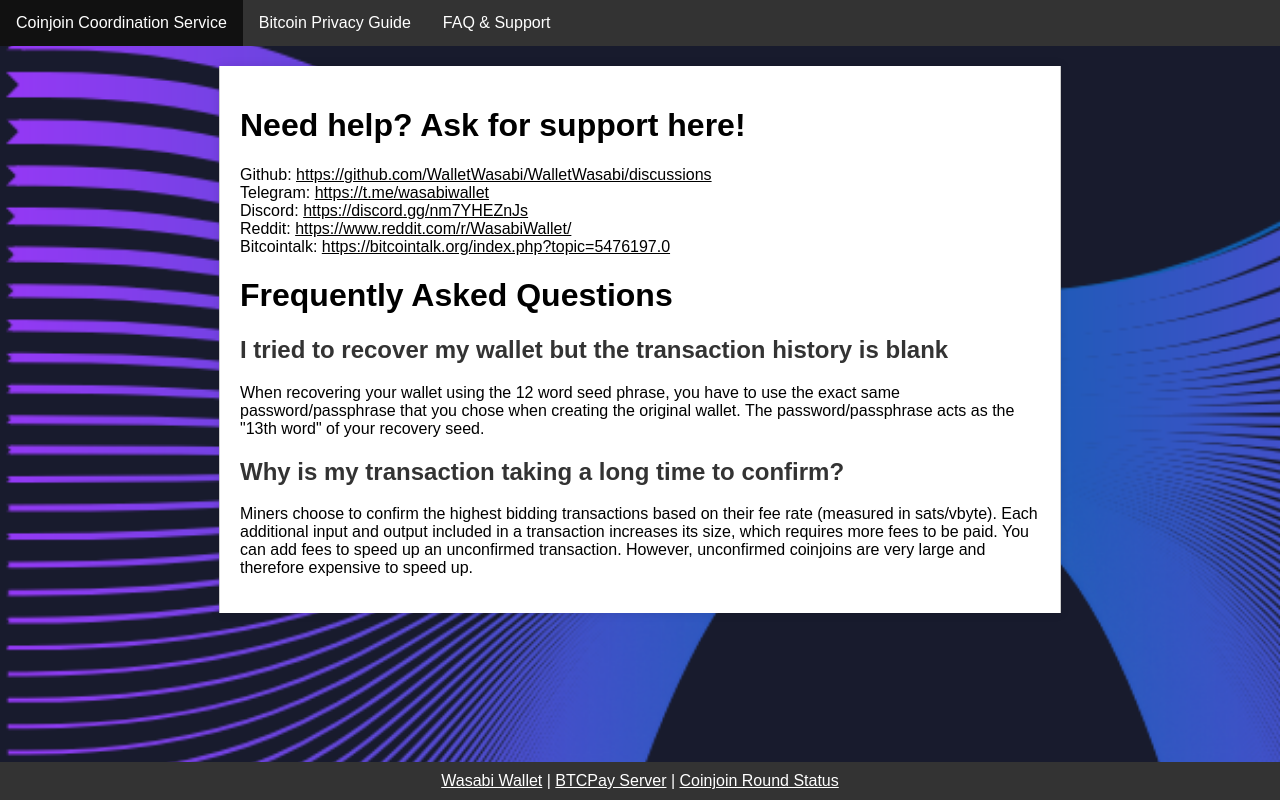
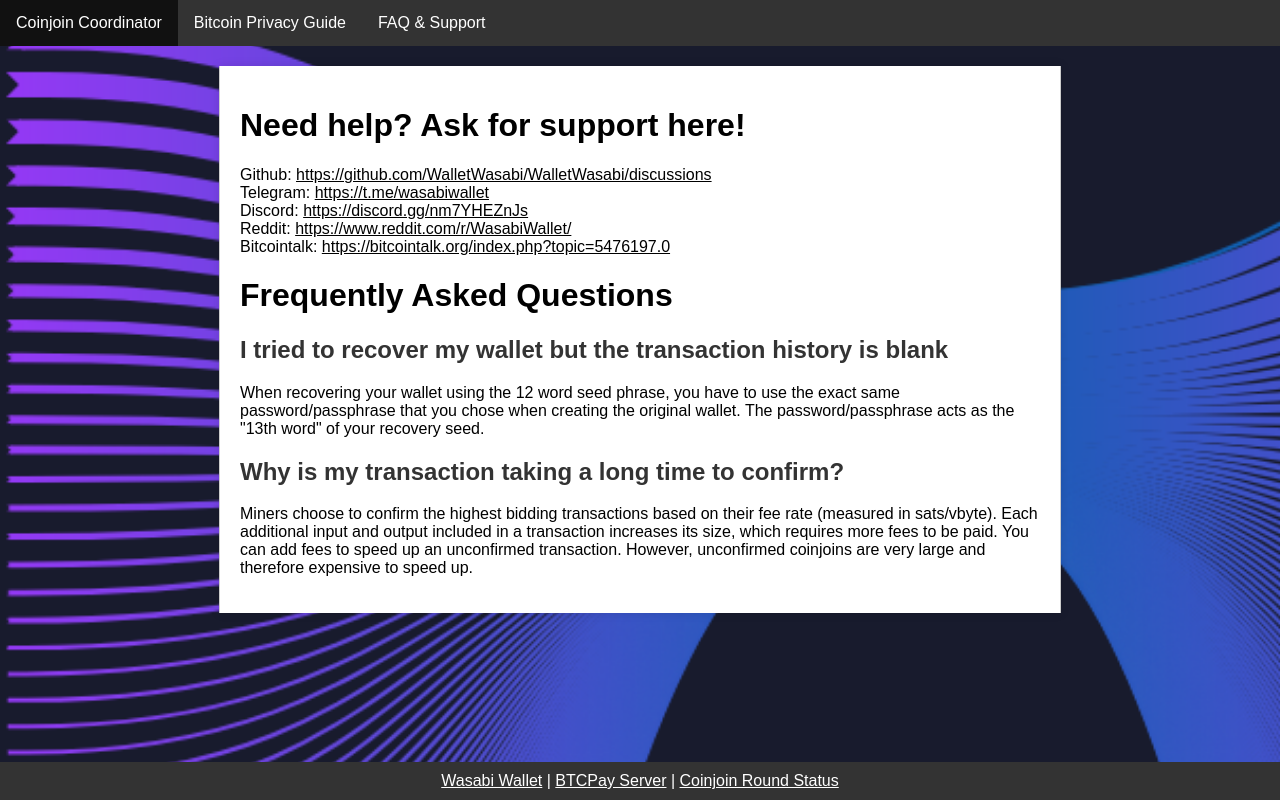
Before and after one commit to Kruwed/kruwed.github.io, a plain HTML site: page support.html in a window 1280 px wide. Drawn offline with Linux system fonts and the light colour scheme.

Commit message:
Update support.html

```diff
--- a/support.html
+++ b/support.html
@@ -9,7 +9,7 @@
 <body>
     <nav>
         <ul>
-            <li><a href="index.html">Coinjoin Coordination Service</a></li>
+            <li><a href="index.html">Coinjoin Coordinator</a></li>
             <li><a href="guide.html">Bitcoin Privacy Guide</a></li>
             <li><a href="support.html">FAQ & Support</a></li>
         </ul>
```
